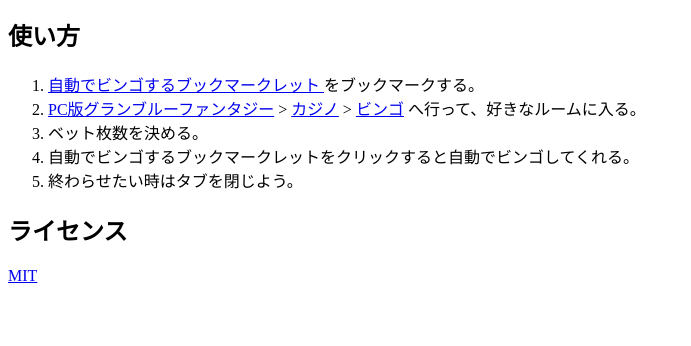
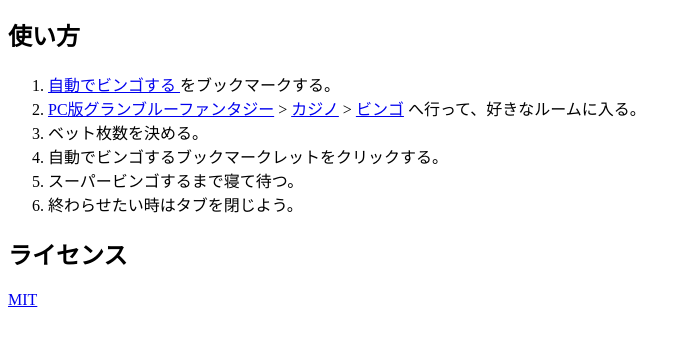
Before and after one commit to furugomu/gbf-bingo, a website: page index.html in a window 1280 px wide. Shown: the part 116-462 px from the top of the page, without its empty margins (0-691 px from the left). Drawn offline with Linux system fonts and the light colour scheme.

Commit message:
index.html

```diff
--- a/index.html
+++ b/index.html
@@ -14,7 +14,7 @@
       <ol>
         <li>
           <a href="javascript:((d,s)=>{s=d.createElement('script');s.src='http://furugomu.github.io/gbf-bingo/bundle.min.js';d.body.appendChild(s)})(document)" onclick=2>
-            自動でビンゴするブックマークレット
+            自動でビンゴする
           </a>
           をブックマークする。
         </li>
@@ -30,7 +30,10 @@
           ベット枚数を決める。
         </li>
         <li>
-          自動でビンゴするブックマークレットをクリックすると自動でビンゴしてくれる。
+          自動でビンゴするブックマークレットをクリックする。
+        </li>
+        <li>
+          スーパービンゴするまで寝て待つ。
         </li>
         <li>
           終わらせたい時はタブを閉じよう。
```
